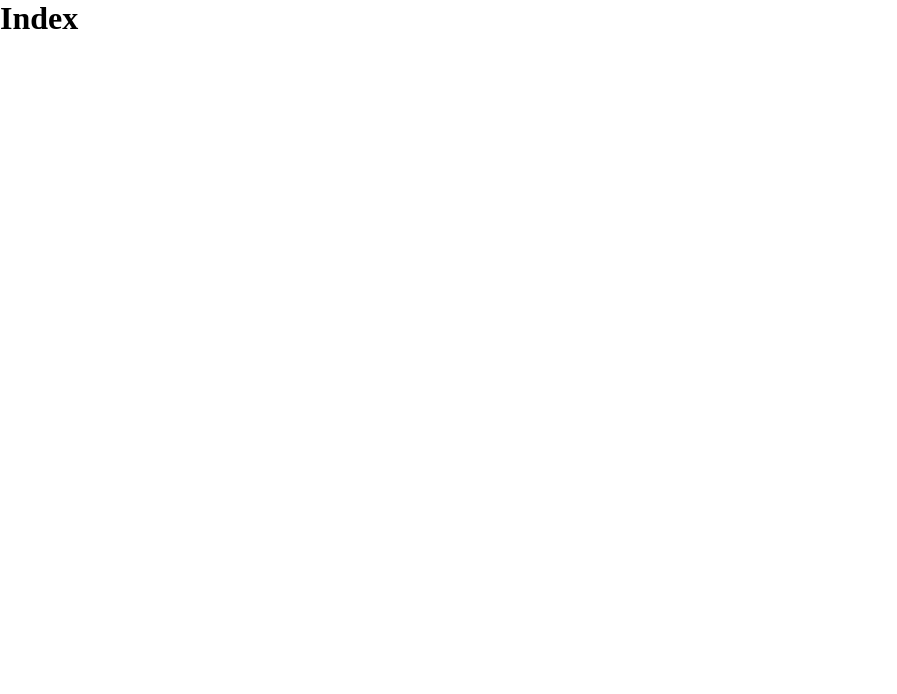
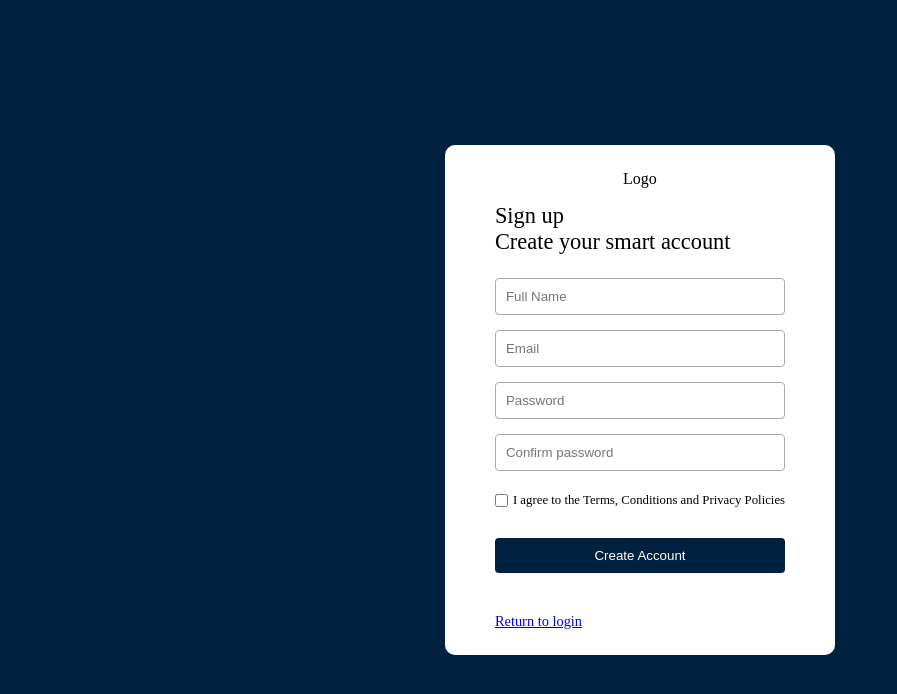
Before and after one commit to codethebasics/credcoin, a Next.js app: page / in a window 1280 px wide. Shown: the top 694 px of the page, without its empty margins (0-897 px from the left). Built offline with nearby package versions, Linux system fonts and the light colour scheme.

Commit message:
template basico da aplicacao

```diff
--- /dev/null
+++ b/components/layout/user/newUser.js
@@ -0,0 +1,44 @@
+import styles from '../../../styles/components/NewUser.module.scss';
+
+export default function NewUser(props) {
+    return (
+        <div id={styles.newUserContainer}>
+            <div className={styles.newUserFormContainer}>
+                <div className={styles.headerLogo}>
+                    <div>Logo</div>
+                </div>
+                <div className={styles.headerText}>
+                    <div>Sign up</div>
+                    <div>Create your smart account</div>
+                </div>
+                <div className={styles.inputContainer}>
+                    <input type="text" placeholder="Full Name" />
+                    <input type="text" placeholder="Email" />
+                    <input type="password" placeholder="Password" />
+                    <input type="password" placeholder="Confirm password" />
+                </div>
+                <div className={styles.underInputContainer}>
+                    <div>
+                        <input
+                            type="checkbox"
+                            name="rememberMe"
+                            id="rememberMeCheckbox"
+                        />
+                        <label htmlFor="rememberMeCheckbox">
+                            I agree to the Terms, Conditions and Privacy
+                            Policies
+                        </label>
+                    </div>
+                </div>
+                <div className={styles.ctaContainer}>
+                    <button>Create Account</button>
+                </div>
+                <div className={styles.createAccountContainer}>
+                    <div>
+                        <a href="#">Return to login</a>
+                    </div>
+                </div>
+            </div>
+        </div>
+    );
+}
--- a/pages/index.js
+++ b/pages/index.js
@@ -1,7 +1,9 @@
+import NewUser from '../components/layout/user/newUser';
+
 export default function Index(props) {
     return (
         <>
-            <h1>Index</h1>
+            <NewUser />
         </>
     );
 }
--- /dev/null
+++ b/styles/components/NewUser.module.scss
@@ -0,0 +1,91 @@
+#newUserContainer {
+    background: #00203f;
+    display: flex;
+    justify-content: center;
+    align-items: center;
+    padding: 25px;
+    width: 100%;
+    min-height: 100vh;
+
+    .newUserFormContainer {
+        border-radius: 10px;
+        padding: 25px 50px;
+        background: #fff;
+        display: flex;
+        flex-direction: column;
+
+        .headerLogo {
+            display: flex;
+            justify-content: center;
+        }
+
+        .headerText {
+            font-size: 1.4em;
+            margin: 15px 0;
+        }
+
+        .inputContainer {
+            display: flex;
+            flex-direction: column;
+
+            input {
+                margin: 7.5px 0;
+                padding: 10px;
+                outline: none;
+                border: 1px solid #aaa;
+                border-radius: 4px;
+            }
+        }
+
+        .underInputContainer {
+            display: flex;
+            justify-content: space-between;
+            align-items: center;
+            margin: 15px 0;
+
+            div {
+                display: flex;
+                align-items: center;
+
+                input[type="checkbox"] {
+                    margin-right: 5px;
+                }
+
+                label {
+                    font-size: 0.8rem;
+                }
+            }
+
+
+            a {
+                font-size: 0.8rem;
+            }
+        }
+
+        .ctaContainer {
+
+            button {
+                padding: 10px 15px;
+                margin: 15px 0;
+                width: 100%;
+                background: #00203f;
+                border: 0;
+                border-radius: 4px;
+                color: #fff;
+
+                &:hover {
+                    cursor: pointer;
+                    opacity: .9;
+                }
+            }
+
+        }
+
+        .createAccountContainer {
+            display: flex;
+            justify-content: space-between;
+            margin-top: 25px;
+            font-size: 0.9rem;
+        }
+    }
+}
```
Also changed, not shown: components/layout/login/index.js (added, +45 -0 lines), styles/components/Login.module.scss (added, +91 -0 lines).
